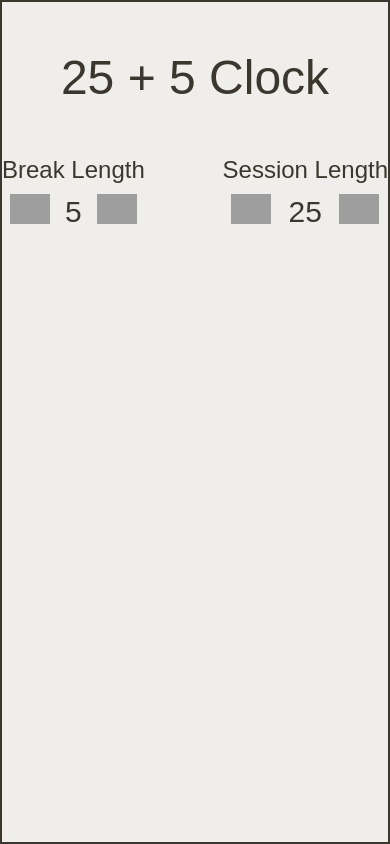
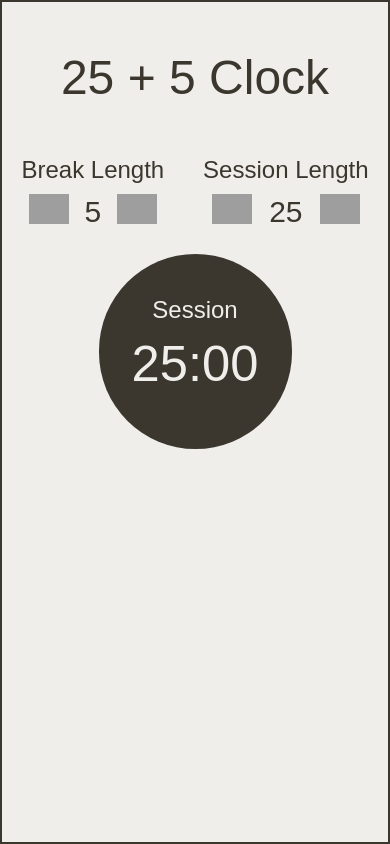
Before and after one commit to BradleyGilden/25_plus_5_Clock, a React (Vite) app in the folder app/: page / in a window 390 px wide. Built offline with nearby package versions, Linux system fonts and the light colour scheme; grey boxes are pictures that could not be loaded; a web font is replaced by a local one.

Commit message:
setting timer

```diff
--- a/app/src/App.jsx
+++ b/app/src/App.jsx
@@ -1,10 +1,11 @@
-import './App.css'
-import { useState } from 'react'
+import './App.css';
+import { useState } from 'react';
 
 function App() {
   // state values to control session and break length
   const [breakLength, setBreakLength] = useState(5);
   const [sessionLength, setSessionLength] = useState(25);
+  const [timeLeft, setTimeLeft] = useState(new Date(25*60*1000))
   const props = {
     breakLength,
     setBreakLength,
@@ -13,9 +14,10 @@ function App() {
   };
   return (
     <div className="grid place-items-center w-screen h-screen bg-bg text-fg font-pp">
-      <div className="flex-col py-10 items-center h-screen w-full sm:w-[min(100vw,80vh)] border-2 border-fg">
+      <div className="flex flex-col  py-10 items-center h-screen w-screen sm:w-[min(100vw,80vh)] border-2 border-fg">
         <h1 id="title" className="text-4xl mb-10 text-center">25 + 5 Clock</h1>
-        <Controls {...props} />
+        <Controls {...props} setTimeLeft={setTimeLeft} />
+        <Clock timeLeft={timeLeft} sessionLength={sessionLength} />
       </div>
     </div>
   );
@@ -28,25 +30,28 @@ const Controls = (props) => {
     setSessionLength,
     breakLength,
     setBreakLength,
+    setTimeLeft,
   } = props;
   return (
-    <div id="controls" className="flex justify-between">
-      <SessionBreak length={breakLength} setter={setBreakLength} label={"Break"}/>
-      <SessionBreak length={sessionLength} setter={setSessionLength} label={"Session"}/>
+    <div id="controls" className="w-full flex justify-around md:justify-between">
+      <SessionBreak length={breakLength} setter={setBreakLength} label={"Break"} isBreak={true} setTimeLeft={setTimeLeft}/>
+      <SessionBreak length={sessionLength} setter={setSessionLength} label={"Session"} isBreak={false} setTimeLeft={setTimeLeft}/>
     </div>
   );
 }
 
-const SessionBreak = ({ length, setter, label }) => {
+const SessionBreak = ({ length, setter, label, isBreak, setTimeLeft }) => {
   const setIncrement = () => {
     let newLength = length + 1;
     newLength = newLength > 60 ? 60 : newLength;
     setter(newLength);
+    if (!isBreak) setTimeLeft(new Date(newLength*60*1000));
   }
   const setDecrement = () => {
     let newLength = length - 1;
     newLength = newLength < 1 ? 1 : newLength;
     setter(newLength);
+    if (!isBreak) setTimeLeft(new Date(newLength*60*1000));
   }
 
   return (
@@ -61,4 +66,17 @@ const SessionBreak = ({ length, setter, label }) => {
   );
 }
 
+// displays the time left in a session or break
+const Clock = ({ timeLeft, sessionLength }) => {
+  console.log(timeLeft)
+  let minutes = sessionLength < 60 ? timeLeft.getMinutes().toString().padStart(2, '0') : '60';
+  let seconds = timeLeft.getSeconds().toString().padStart(2, '0');
+  return (
+    <div id="clock" className="w-1/2 mt-5 py-10 sm:w-[calc(min(100vw,80vh)*0.5)] h-[calc(100vw*0.5)] sm:h-[calc(min(100vw,80vh)*0.5)] text-bg bg-fg rounded-full">
+      <h2 id="timer-label" className="text-2xl sm:text-3xl text-center">Session</h2>
+      <h1 id="time-left" className="text-center text-[calc(min(100vw,80vh)*0.13)] sm:mt-2">{minutes}:{seconds}</h1>
+    </div>
+  );
+}
+
 export default App
```
